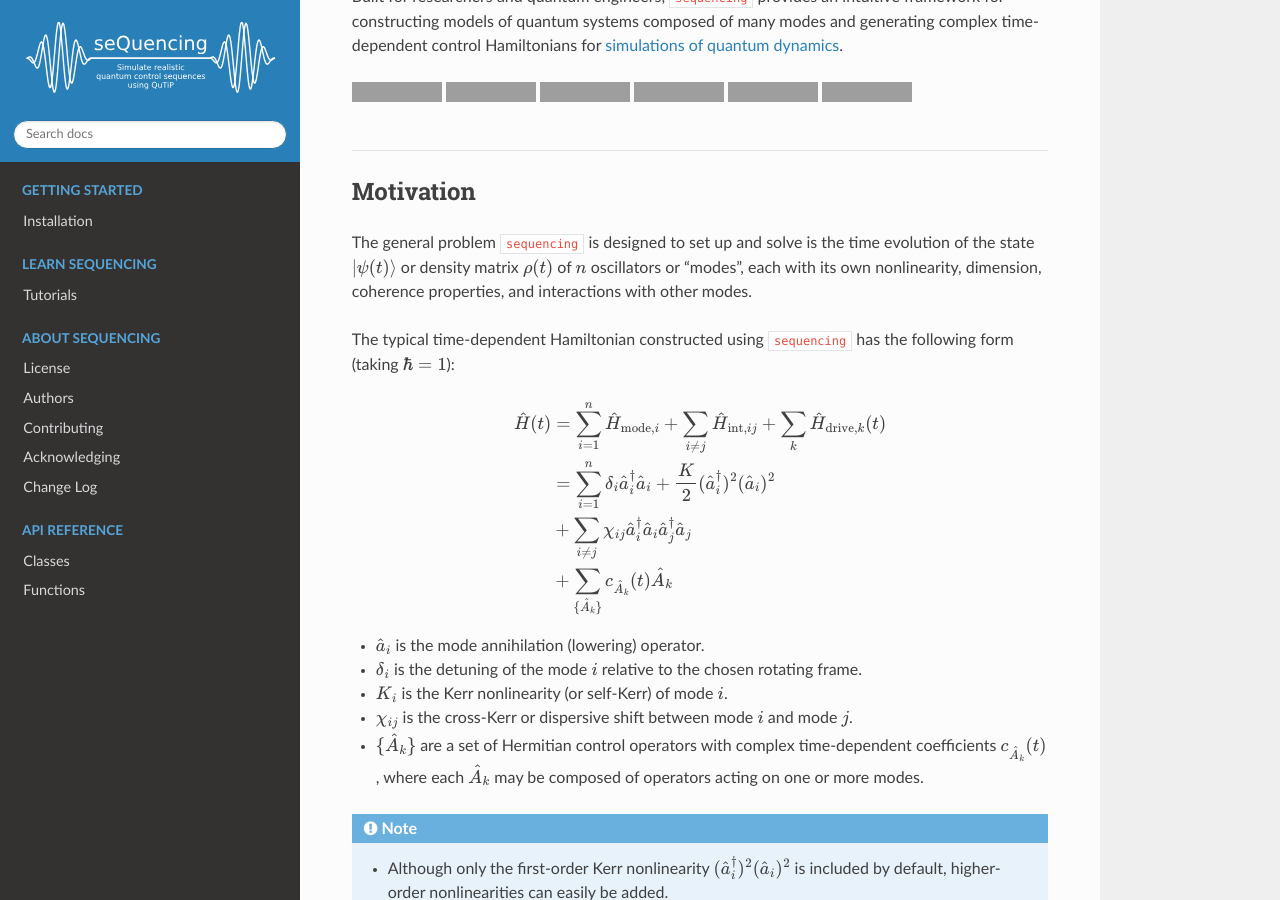
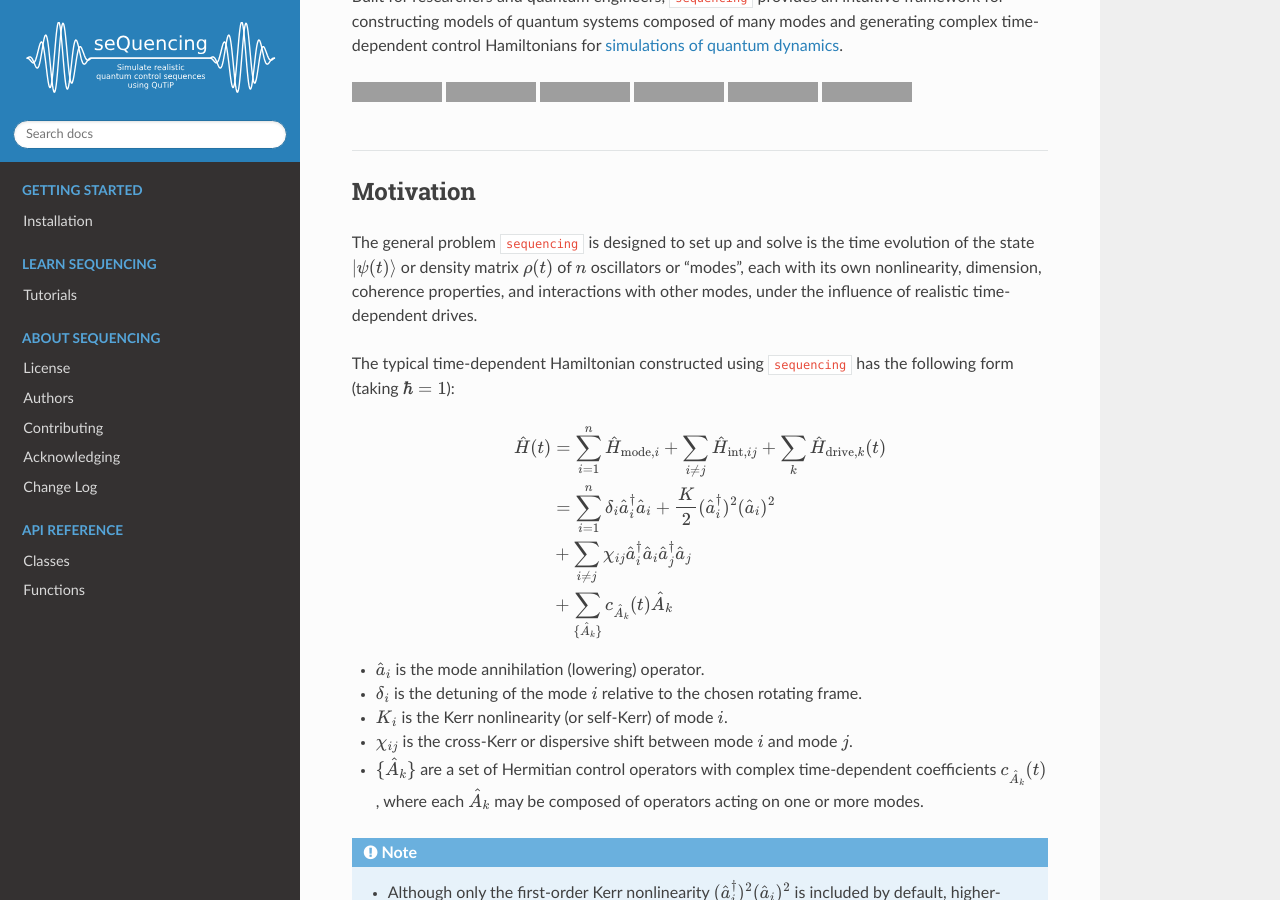
Before and after one commit to sequencing-dev/sequencing, a Sphinx documentation site: the page built from docs/source/index.rst, in a window 1280 px wide and 900 px high, scrolled down 469 px, cut to the strip 0-900 px from the top of the window. Built offline with Sphinx 7.4.7 and the Read the Docs theme 2.0.0, drawn with Linux system fonts in a browser that asks for light colours; pages that are not in the unit, such as notebooks, are missing from menus; grey boxes are pictures that could not be loaded.

Commit message:
Update docs homepage

```diff
--- a/docs/source/index.rst
+++ b/docs/source/index.rst
@@ -43,7 +43,7 @@ for `simulations of quantum dynamics <http://qutip.org/docs/latest/guide/dynamic
 Motivation
 ----------
 
-The general problem ``sequencing`` is designed to set up and solve is the time evolution of the state :math:`|\psi(t)\rangle` or density matrix :math:`\rho(t)` of :math:`n` oscillators or "modes", each with its own nonlinearity, dimension, coherence properties, and interactions with other modes.
+The general problem ``sequencing`` is designed to set up and solve is the time evolution of the state :math:`|\psi(t)\rangle` or density matrix :math:`\rho(t)` of :math:`n` oscillators or "modes", each with its own nonlinearity, dimension, coherence properties, and interactions with other modes, under the influence of realistic time-dependent drives.
 
 The typical time-dependent Hamiltonian constructed using ``sequencing`` has the following form (taking :math:`\hbar=1`):
 
```
